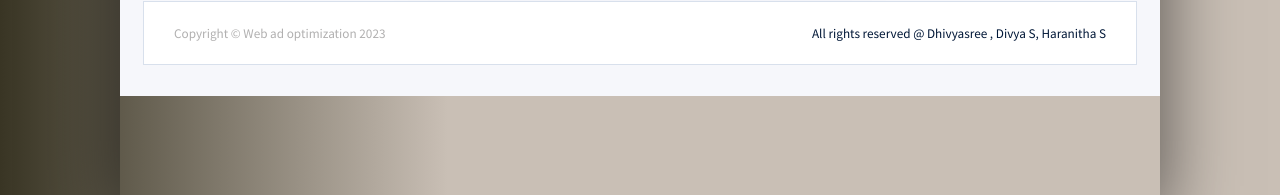
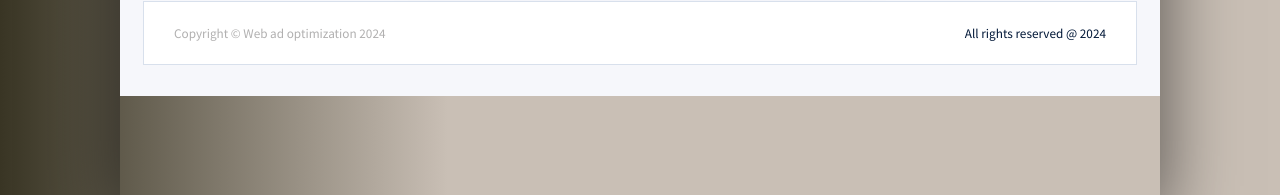
Before and after one commit to Praveen-18/web_ad_optimization, a Django app: page / in a window 1280 px wide. Shown: the part 605-800 px from the top of the page. Run offline with Django 3.2, Linux system fonts and the light colour scheme; some libraries are stand-ins or nearby versions.

Commit message:
2024 updated

```diff
--- a/web/templates/web/index.html
+++ b/web/templates/web/index.html
@@ -72,8 +72,8 @@ background: linear-gradient(90deg, rgba(57,53,36,1) 0%, rgba(201,191,181,1) 35%)
           <div class="card">
             <div class="card-body">
               <div class="d-sm-flex justify-content-center justify-content-sm-between">
-                <span class="text-muted d-block text-center text-sm-left d-sm-inline-block">Copyright © Web ad optimization 2023</span>
-                <span class="float-none float-sm-right d-block mt-1 mt-sm-0 text-center"> All rights reserved @ Dhivyasree , Divya S, Haranitha S</span>
+                <span class="text-muted d-block text-center text-sm-left d-sm-inline-block">Copyright © Web ad optimization 2024</span>
+                <span class="float-none float-sm-right d-block mt-1 mt-sm-0 text-center"> All rights reserved @ 2024</span>
               </div>
             </div>
           </div>
```
Also changed, not shown: db.sqlite3.
